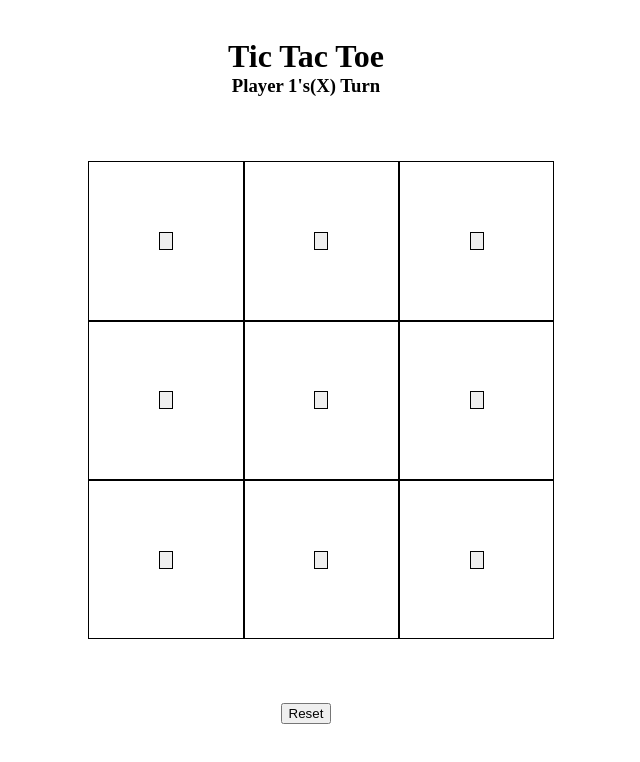
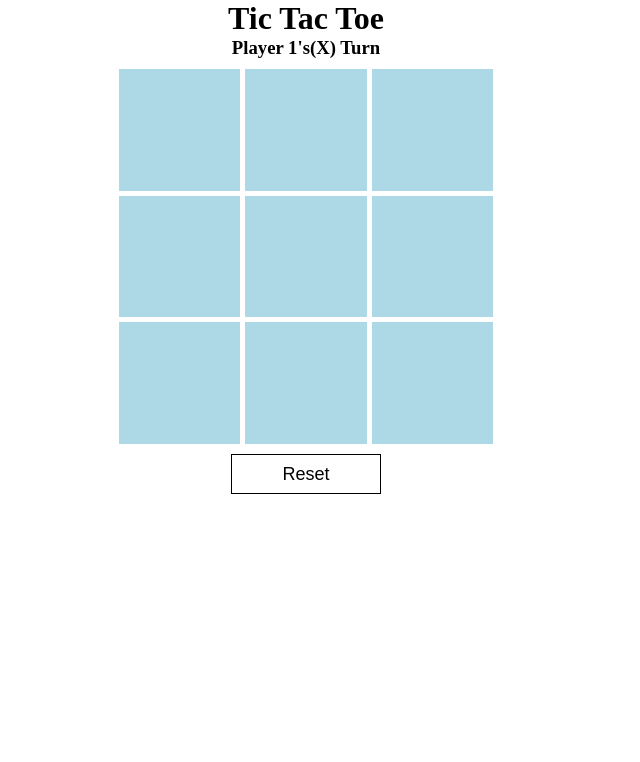
Before and after one commit to amillionhornets/Web-programming, a plain HTML site: page HW5/index.html in a window 1280 px wide. Both pictures are taken after a click on the button "Reset". Shown: the whole page, without its empty margins (334-974 px from the left). Drawn offline with Linux system fonts and the light colour scheme.

Commit message:
added javascript logic and fixed html structure

```diff
--- a/HW5/app.js
+++ b/HW5/app.js
@@ -0,0 +1,67 @@
+
+
+
+
+const playerTurn = document.getElementById("playersTurn");
+const restartBtn = document.getElementById("restartButton");
+const boxes = Array.from(document.getElementsByClassName("square"));
+
+const winningStyles = getComputedStyle(document.body).getPropertyValue('--winning-blocks');
+
+
+let currentPlayer = "X";
+
+let spaces = Array(9).fill(null)
+
+const play = () => {
+    boxes.forEach(box => box.addEventListener('click', boxClicked))
+}
+
+function boxClicked(e){
+    const id = e.target.id;
+    if(!spaces[id]){
+        spaces[id] = currentPlayer
+        e.target.innerText = currentPlayer
+
+        if(playerHasWon() != false){
+            playerText = `${currentPlayer} has won`;
+            let winningSquares = playerHasWon();
+
+            console.log(winningSquares)
+        }
+
+        currentPlayer = currentPlayer == "X" ? "O" : "X";
+    }
+}
+const winningCombinations = [
+    [0,1,2],
+    [3,4,5],
+    [6,7,8],
+    [0,3,6],
+    [1,4,7],
+    [2,5,8],
+    [0,5,8],
+    [2,5,6]
+]
+function playerHasWon(){
+    for (const condintion of winningCombinations) {
+        let [a, b, c] = condintion;
+        if(spaces[a] && spaces[a] == spaces[b] && spaces[a] == spaces[c]){
+            return [a, b, c]
+        }
+    }
+    return false
+}
+
+restartBtn.addEventListener('click', restart)
+function restart(){
+    spaces.fill(null);
+    boxes.forEach(box => {
+        box.innerText = "";
+    })
+    currentPlayer = "X";
+    playerText = ""
+}
+
+
+play()
--- a/HW5/index.html
+++ b/HW5/index.html
@@ -10,29 +10,24 @@
     <main>
         <div class="gameHeader">
             <h1>Tic Tac Toe</h1>
-            <h3>Player 1's(X) Turn</h3>
+            <h3 id="playersTurn">Player 1's(X) Turn</h3>
         </div>
         <!-- Game Board -->
         <div class="container">
-            <div class="row1">
-                <div class="col1"><button class="1"></button></div>
-                <div class="col2"><button class="2"></button></div>
-                <div class="col3"><button class="3"></button></div>
-            </div>
-            <div class="row2">
-                <div class="col1"><button class="4"></button></div>
-                <div class="col2"><button class="5"></button></div>
-                <div class="col3"><button class="6"></button></div>
-            </div>
-            <div class="row3">
-                <div class="col1"><button class="7"></button></div>
-                <div class="col2"><button class="8"></button></div>
-                <div class="col3"><button class="9"></button></div>
+                <div class="square" id="1"></div>
+                <div class="square" id="2"></div>
+                <div class="square" id="3"></div>
+                <div class="square" id="4"></div>
+                <div class="square" id="5"></div>
+                <div class="square" id="6"></div>
+                <div class="square" id="7"></div>
+                <div class="square" id="8"></div>
+                <div class="square" id="9"></div>
             </div>
         </div>
         <div class="belowBoard">
 
-            <button class="gameReset">Reset</button>
+            <button class="gameReset" id="restartButton">Reset</button>
         </div>
     </main>
 
--- a/HW5/styles.css
+++ b/HW5/styles.css
@@ -2,33 +2,38 @@
     border-collapse: collapse;
     margin: 0;
 }
-.container{
-    /* border: 1px solid black; */
-    margin-top: 5%;
-    margin-right: 33%;
-    margin-left: 33%;
+:root{
+    --winning-blocks: :black;
 }
-.container > div{
-    text-align: center;
-    display: flex;
-}
-.row1 > div, .row2 > div, .row3 > div{
-    padding: 16%;
-    border: 1px solid black;
-}
-.gameHeader{
-    margin-top: 3%;
+body{
     text-align: center;
 }
-.belowBoard{
-    margin-top: 5%;
-    text-align: center;
+.container > div {
+    background-color: lightblue;
+    padding: 25px;
 }
-.col1 > button, .col2 > button, .col3 > button{
-    border: 1px solid black;
-    width: 100%;
-    height: 100%;
+.container > div:hover {
+    background-color: lightgray;
+    padding: 25px;
 }
-.col1 > button:hover, .col2 > button:hover, .col3 > button:hover{
-    cursor: pointer;
+.container{
+    margin-top: 10px;
+    margin-left: auto;
+    margin-right: auto;
+    width: 375px;
+    height: 375px;
+    display: grid;
+    grid-template-columns: repeat(3, 1fr);
+    grid-gap: 5px;
 }
+.gameReset{
+    margin-top: 10px;
+    display: block;
+    margin-left: auto;
+    margin-right: auto;
+    height: 40px;
+    width: 150px;
+    background-color: #FFFFFF;
+    border: 1px solid #000000;
+    font-size: 18px;
+}
```
